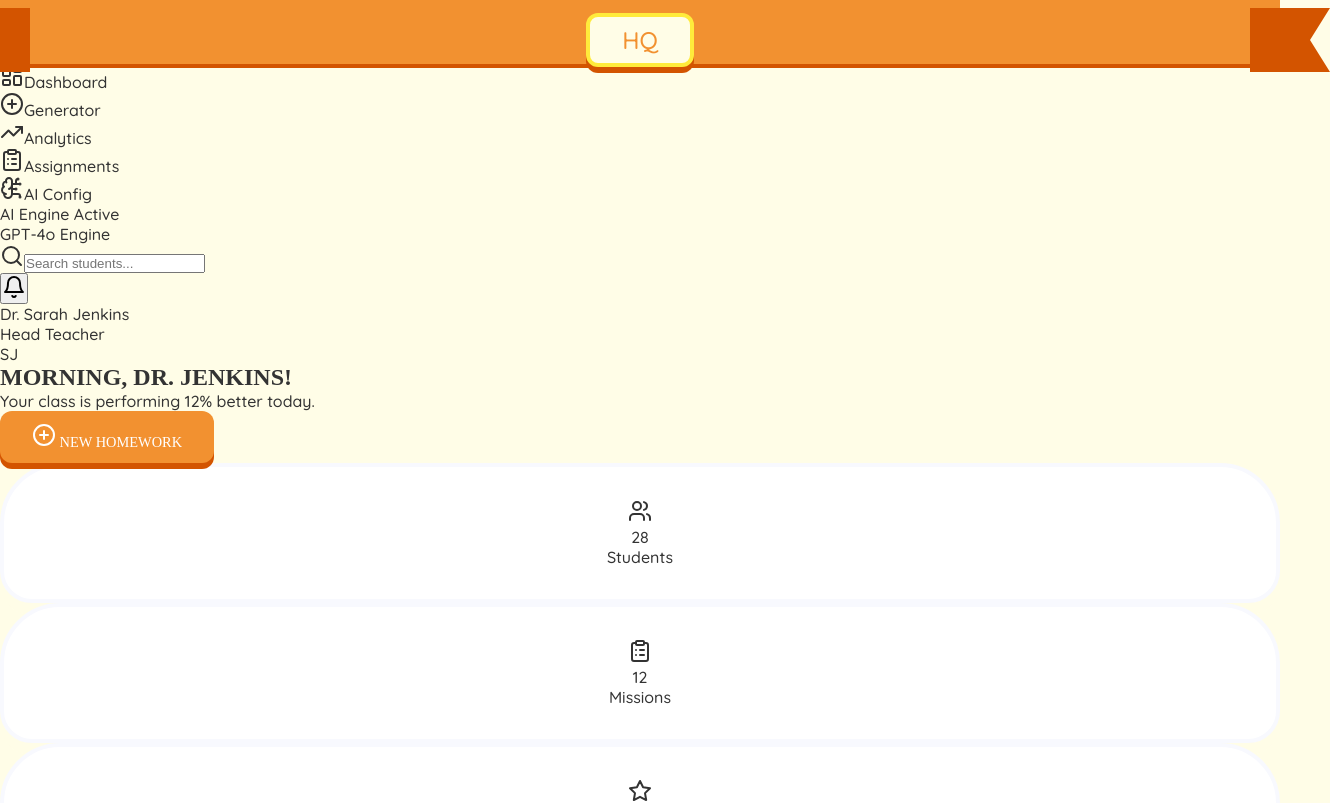
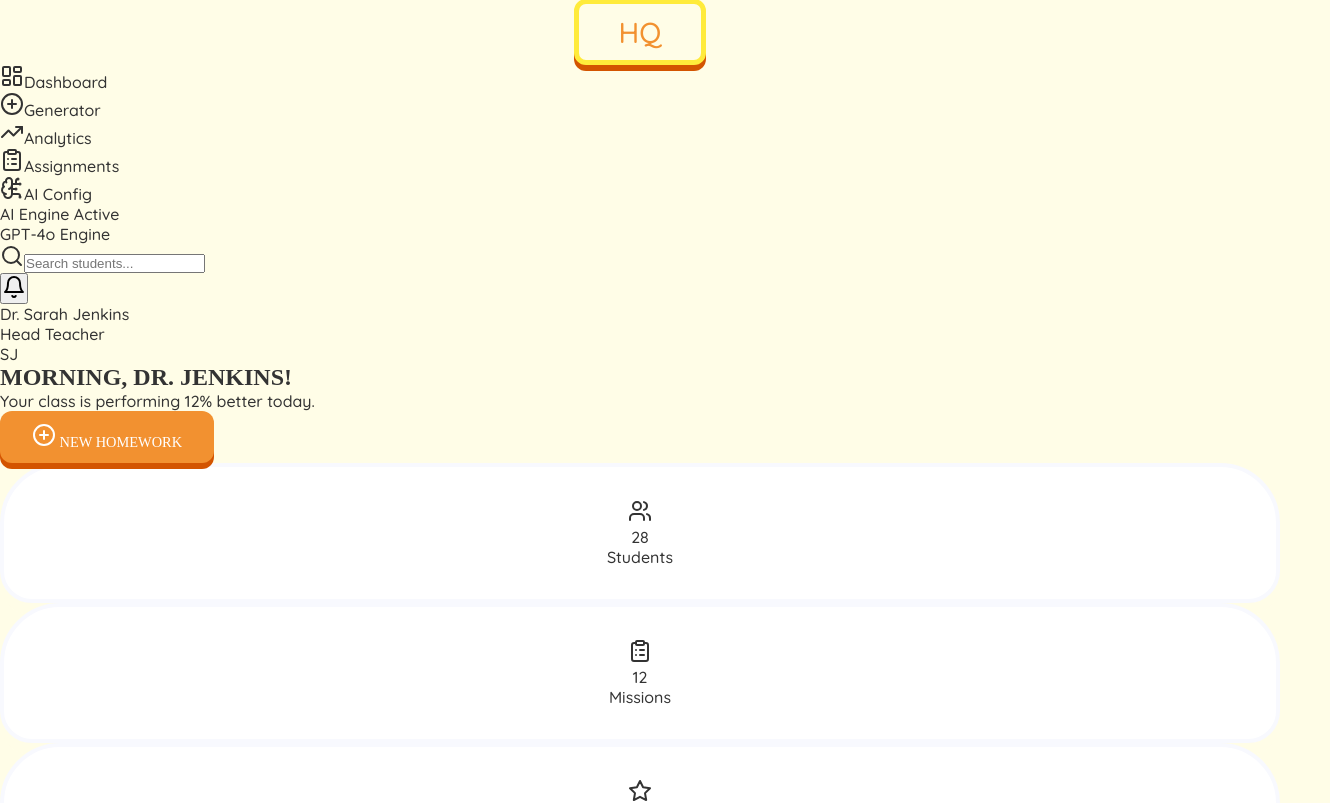
Before and after one commit to shilpespillai/IDEBroker, a React (Vite) app in the folder homeworkzone/: page /dashboard/teacher in a window 1280 px wide. Shown: the top 803 px of the page, 1330 px wide, since content can reach past the window. Built offline with nearby package versions, Linux system fonts and the light colour scheme.

Commit message:
style: Full implementation of segmented ribbon navigation with dashed borders and centered logo box.

```diff
--- a/homeworkzone/src/App.jsx
+++ b/homeworkzone/src/App.jsx
@@ -24,8 +24,16 @@
   const navigate = useNavigate();
   return (
     <div className="min-h-screen bg-[#fffde7] pb-20">
-      <div className="ribbon-nav">
-        <div className="logo-box">STUDENT WORLD</div>
+      <div className="pt-8">
+        <nav className="ribbon-nav">
+          <div className="ribbon-tail left" />
+          <div className="ribbon-main">
+             <div onClick={() => navigate('/')} className="ribbon-segment">Exit World</div>
+             <div className="logo-box">STUDENT WORLD</div>
+             <div className="ribbon-segment">My Profile</div>
+          </div>
+          <div className="ribbon-tail right" />
+        </nav>
       </div>
 
       <div className="container mt-24 space-y-12">
@@ -65,15 +73,21 @@
   return (
     <div className="min-h-screen bg-white">
       {/* Ribbon Header */}
-      <nav className="ribbon-nav">
-        <div className="flex items-center gap-12 text-white font-black uppercase text-xs tracking-widest px-10">
-           <span className="cursor-pointer hover:text-kiddy-yellow transition-colors">Features</span>
-           <span className="cursor-pointer hover:text-kiddy-yellow transition-colors">Grade 1-6</span>
-           <div className="logo-box">HOMEWORKZONE</div>
-           <span className="cursor-pointer hover:text-kiddy-yellow transition-colors">Missions</span>
-           <span onClick={() => navigate('/login/teacher')} className="cursor-pointer hover:text-kiddy-yellow transition-colors">Teacher Portal</span>
-        </div>
-      </nav>
+      <div className="pt-8">
+        <nav className="ribbon-nav">
+          <div className="ribbon-tail left" />
+          <div className="ribbon-main">
+             <div className="ribbon-segment">Home</div>
+             <div className="ribbon-segment">Features</div>
+             <div className="ribbon-segment">Grades</div>
+             <div className="logo-box">HOMEWORKZONE</div>
+             <div className="ribbon-segment">Mission</div>
+             <div onClick={() => navigate('/login/teacher')} className="ribbon-segment">Teacher</div>
+             <div onClick={() => navigate('/login/student')} className="ribbon-segment">Student</div>
+          </div>
+          <div className="ribbon-tail right" />
+        </nav>
+      </div>
 
       {/* Kiddy Hero */}
       <section className="kiddy-hero">
--- a/homeworkzone/src/index.css
+++ b/homeworkzone/src/index.css
@@ -33,38 +33,73 @@
 
 /* --- The Ribbon Header --- */
 .ribbon-nav {
-  background: var(--kiddy-orange);
   height: 64px;
   display: flex;
   align-items: center;
   justify-content: center;
   position: relative;
   z-index: 100;
-  box-shadow: 0 4px 0 0 var(--kiddy-orange-dark);
+  max-width: 900px;
+  margin: 0 auto;
 }
 
-.ribbon-nav::before, .ribbon-nav::after {
-  content: '';
+.ribbon-main {
+  background: var(--kiddy-orange);
+  height: 100%;
+  width: 100%;
+  display: flex;
+  align-items: center;
+  justify-content: center;
+  position: relative;
+  box-shadow: 0 4px 0 0 var(--kiddy-orange-dark);
+  border: 2px dashed rgba(255,255,255,0.4);
+}
+
+/* Ribbon Tails */
+.ribbon-tail {
   position: absolute;
   top: 8px;
-  width: 80px;
+  width: 60px;
   height: 64px;
   background: var(--kiddy-orange-dark);
   z-index: -1;
 }
+.ribbon-tail.left { left: -40px; clip-path: polygon(0 0, 100% 0, 100% 100%, 0 100%, 25% 50%); }
+.ribbon-tail.right { right: -40px; clip-path: polygon(0 0, 100% 0, 75% 50%, 100% 100%, 0 100%); }
 
-.ribbon-nav::before { left: -50px; clip-path: polygon(0 0, 100% 0, 100% 100%, 0 100%, 25% 50%); }
-.ribbon-nav::after { right: -50px; clip-path: polygon(0 0, 100% 0, 75% 50%, 100% 100%, 0 100%); }
+.ribbon-segment {
+  flex: 1;
+  text-align: center;
+  font-family: 'Fredoka One', cursive;
+  color: white;
+  font-size: 0.8rem;
+  padding: 0 1rem;
+  height: 100%;
+  display: flex;
+  align-items: center;
+  justify-content: center;
+  cursor: pointer;
+  transition: all 0.2s;
+  border-right: 1px solid rgba(255,255,255,0.1);
+  text-transform: uppercase;
+  letter-spacing: 0.05em;
+}
+
+.ribbon-segment:hover {
+  background: rgba(255,255,255,0.1);
+}
 
 .logo-box {
   background: var(--kiddy-cream);
-  padding: 0.5rem 2rem;
-  border: 4px solid var(--kiddy-yellow);
+  padding: 0.6rem 2.5rem;
+  border: 5px solid var(--kiddy-yellow);
   border-radius: 12px;
   color: var(--kiddy-orange);
-  font-size: 1.5rem;
-  transform: translateY(8px);
+  font-size: 1.8rem;
   box-shadow: 0 6px 0 0 var(--kiddy-orange-dark);
+  z-index: 110;
+  margin: 0 1rem;
+  white-space: nowrap;
 }
 
 /* --- Hero Section with Sunburst --- */
```
